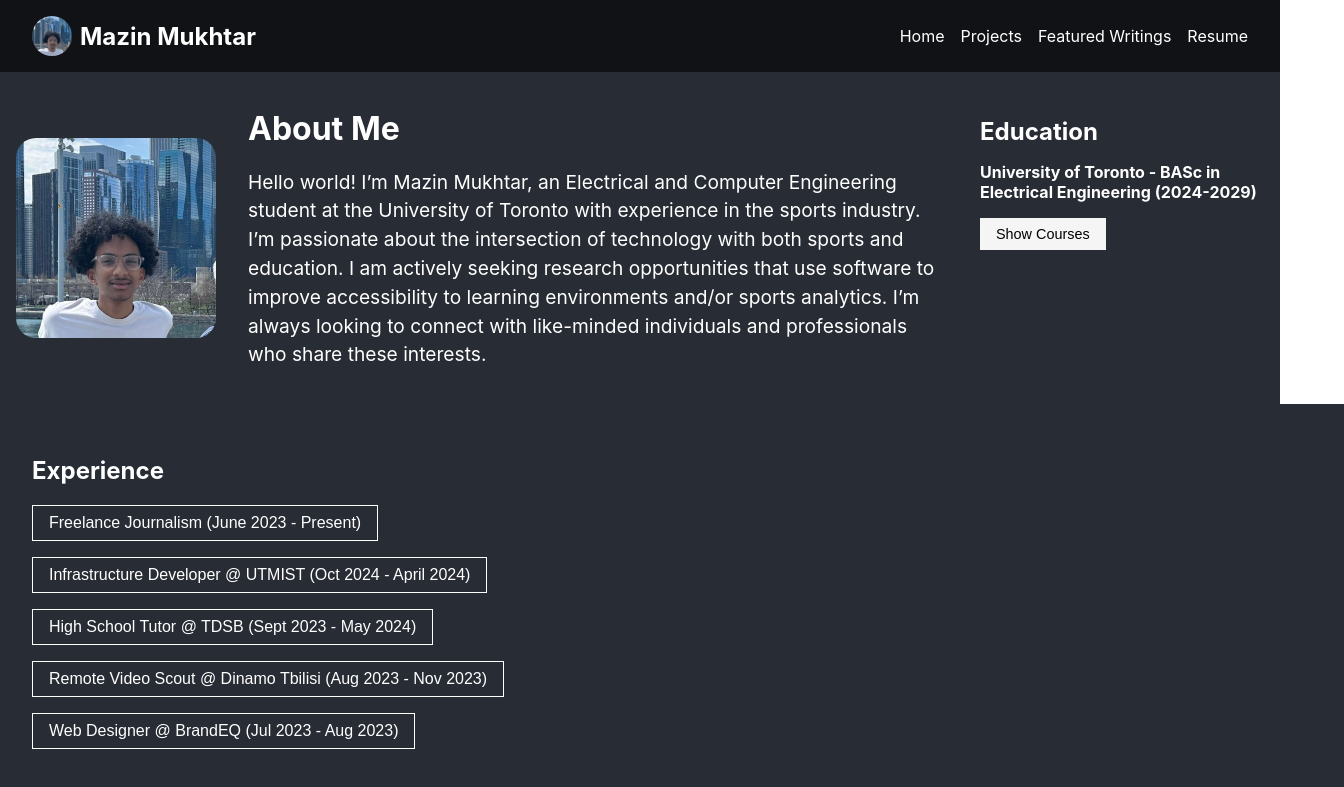
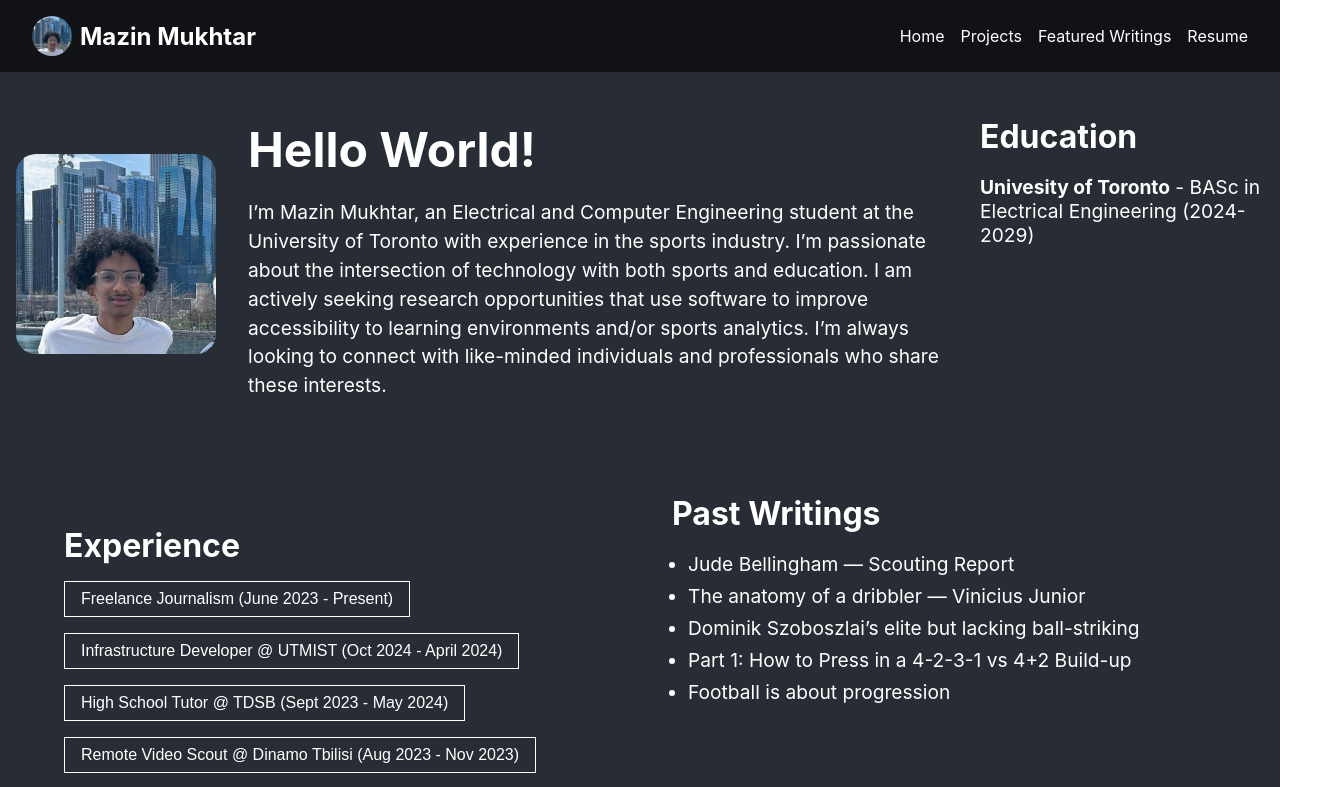
Before and after one commit to MazinMukhtar/mazinmukhtar.github.io, a React (Create React App) app: page / in a window 1280 px wide. Shown: the top 787 px of the page, 1344 px wide, since content can reach past the window. Built offline with nearby package versions, Linux system fonts and the light colour scheme.

Commit message:
Removed courses

```diff
--- a/src/App.css
+++ b/src/App.css
@@ -61,7 +61,7 @@
 }
 
 .about-me h1 {
-  font-size: 2rem;
+  font-size: 3rem;
   margin-bottom: 1rem;
 }
 
@@ -79,13 +79,13 @@
 }
 
 .education h1 {
-  font-size: 1.5rem;
+  font-size: 2rem;
   margin-bottom: 1rem;
   margin-top: 0rem;
 }
 
-.education h2 {
-  font-size: 1rem;
+.education p {
+  font-size: 1.2rem;
   margin-bottom: 0.5rem;
 }
 
@@ -103,16 +103,18 @@
 
 .coursework-toggle {
   margin-top: 0.5rem;
+  display: inline-block;
+  background: none;
+  border: 1px solid #fff;
+  color: #fff;
   padding: 0.5rem 1rem;
-  border: none;
-  background: whitesmoke;
   cursor: pointer;
-  font-size: 0.9rem;
+  font-size: 1rem;
 }
 
 .coursework {
   margin-top: 0.5rem;
-  font-size: 0.8rem;
+  font-size: 1rem;
 }
 
 .experience {
@@ -120,6 +122,11 @@
   background-color: #282c34;
   color: white;
   padding: 2rem;
+}
+
+.experience h1 {
+  font-size: 2rem;
+  margin-bottom: 1rem;
 }
 
 .experience-item {
@@ -146,8 +153,50 @@
 }
 
 .experience-detail a {
-  color: #61dafb;
+  color: white;
+  text-decoration: none;
+}
+
+.experience-detail a:hover {
   text-decoration: underline;
+}
+
+.experience-pair {
+  display: flex;
+  justify-content: space-between;
+  align-items: flex-start;
+  padding: 2rem;
+  background-color: #282c34;
+  color: white;
+}
+
+.experience, .past-writings {
+  width: 48%;
+}
+
+.past-writings h1 {
+  font-size: 2rem;
+  margin-bottom: 1rem;
+}
+
+.past-writings ul {
+  list-style: disc;
+  padding-left: 1rem;
+  font-size: 1.2rem;
+  color: white;
+}
+
+.past-writings li a {
+  text-decoration: none;
+  color: white;
+}
+
+.past-writings li a:hover {
+  text-decoration: underline;
+}
+
+.past-writings li {
+  margin-bottom: 0.5rem;
 }
 
 .site-footer {
@@ -158,6 +207,7 @@
   padding: 1rem;
   background-color: #111215;
   color: white;
+  padding-top: 2rem;
 }
 
 .site-footer h3 {
@@ -183,3 +233,9 @@
 .site-footer .social-links a:hover {
   text-decoration: underline;
 }
+
+.site-footer p {
+  margin-top: 0.5rem;
+  font-size: 0.8rem;
+  color: white;
+}
--- a/src/App.tsx
+++ b/src/App.tsx
@@ -1,5 +1,4 @@
 import React, { useState } from 'react';
-import logo from './logo.svg';
 import './App.css';
 import profileImage from './Picture.jpeg';
 
@@ -21,7 +20,8 @@ const experiences: ExperienceItem[] = [
     details: [
       { text: 'Guest Host on the Managing Madrid Podcast (Dec 2024)', url: 'https://www.youtube.com/watch?v=eYAY1CczULA' },
       { text: 'Guest Host on the Managing Madrid Podcast (Oct 2024)', url: 'https://www.youtube.com/watch?v=fWrc-KniYBc&ab_channel=ManagingMadrid' },
-      { text: 'Guest Host on the Managing Madrid Podcast (Aug 2024)', url: 'https://www.youtube.com/watch?time_continue=2&v=uTtx4c63lAE&embeds_referring_euri=https%3A%2F%2Fmazinmukhtar.notion.site%2F&source_ve_path=MjM4NTE' }
+      { text: 'Guest Host on the Managing Madrid Podcast (Aug 2024)', url: 'https://www.youtube.com/watch?time_continue=2&v=uTtx4c63lAE&embeds_referring_euri=https%3A%2F%2Fmazinmukhtar.notion.site%2F&source_ve_path=MjM4NTE' },
+      { text: 'Guest Writer for Madrid Xtra (June 2023)', url: 'https://gegenpress.substack.com/p/jude-bellingham-scouting-report' }
     ]
   },
   {
@@ -57,6 +57,14 @@ const experiences: ExperienceItem[] = [
   }
 ];
 
+const writings = [
+  { title: 'Jude Bellingham — Scouting Report', url: 'https://gegenpress.substack.com/p/jude-bellingham-scouting-report' },
+  { title: 'The anatomy of a dribbler — Vinicius Junior', url: 'https://mazinmukhtar.beehiiv.com/p/anatomy-dribbler-vincius-jnior' },
+  { title: 'Dominik Szoboszlai’s elite but lacking ball-striking', url: 'https://mazinmukhtar.beehiiv.com/p/dominik-szoboszlais-elite-lacking-ballstriking' },
+  { title: 'Part 1: How to Press in a 4-2-3-1 vs 4+2 Build-up', url: 'https://gegenpress.substack.com/p/part-1-how-to-press-in-a-4-2-3-142'},
+  { title: 'Football is about progression', url: 'https://mazinmukhtar.substack.com/p/football-is-about-progression'}
+];
+
 function App() {
   const [showCoursework, setShowCoursework] = useState(false);
   const [visibleExperiences, setVisibleExperiences] = useState<Record<string, boolean>>({});
@@ -67,6 +75,8 @@ function App() {
 
   return (
     <div className="app">
+      <title>Mazin Mukhtar</title>
+
       <header className="site-header">
         <div className="site-header__branding">
           <img src={profileImage} alt="Profile" className="header-profile-image" />
@@ -83,49 +93,23 @@ function App() {
       <main className="home-page" id="home">
         <img src={profileImage} className="profile-image" alt="profile" />
         <div className="about-me">
-          <h1>About Me</h1>
+          <h1>Hello World!</h1>
           <p>
-              Hello world! I’m Mazin Mukhtar, an Electrical and Computer Engineering student at the University of Toronto with experience in the sports industry. I’m passionate about the intersection of technology with both sports and education. I am actively seeking research opportunities that use software to improve accessibility to learning environments and/or sports analytics. I’m always looking to connect with like-minded individuals and professionals who share these interests.
+              I’m Mazin Mukhtar, an Electrical and Computer Engineering student at the University of Toronto with experience in the sports industry. I’m passionate about the intersection of technology with both sports and education. I am actively seeking research opportunities that use software to improve accessibility to learning environments and/or sports analytics. I’m always looking to connect with like-minded individuals and professionals who share these interests.
           </p>
         </div>
         <div className="education">
           <h1>Education</h1>
-          <h2>University of Toronto - BASc in Electrical Engineering (2024-2029)</h2>
-
-          <button
-            className="coursework-toggle"
-            onClick={() => setShowCoursework(prev => !prev)}
-          >
-            {showCoursework ? 'Hide Courses' : 'Show Courses'}
-          </button>
-
-          {showCoursework && (
-            <div className="coursework">
-              <ul>
-                <li>Calculus 1</li>
-                <li>Calculus 2</li>
-                <li>Linear Algebra</li>
-                <li>Engineering Chemistry & Materials Science</li>
-                <li>Electrical Fundamentals</li>
-                <li>Computer Fundamentals</li>
-                <li>Mechanics</li>
-                <li>Dynamics</li>
-                <li>Engineering Strategies & Practices 1</li>
-                <li>Engineering Strategies & Practices 2</li>
-              </ul>
-            </div>
-          )}
+          <p><strong>Univesity of Toronto</strong> - BASc in Electrical Engineering (2024-2029)</p>
         </div>
       </main>
 
-      <section className="experience" id="experience">
+<section className="experience-pair">
+        <div className="experience" id="experience">
           <h1>Experience</h1>
           {experiences.map(item => (
             <div key={item.id} className="experience-item">
-            <button
-              className="experience-toggle"
-              onClick={() => toggleExperience(item.id)}
-            >
+              <button className="experience-toggle" onClick={() => toggleExperience(item.id)}>
                 {item.title}
               </button>
               {visibleExperiences[item.id] && (
@@ -133,9 +117,7 @@ function App() {
                   {item.details.map((detail, idx) => (
                     <li key={idx}>
                       {detail.url ? (
-                      <a href={detail.url} target="_blank" rel="noopener noreferrer">
-                        {detail.text}
-                      </a>
+                        <a href={detail.url} target="_blank" rel="noopener noreferrer">{detail.text}</a>
                       ) : (
                         detail.text
                       )}
@@ -145,6 +127,18 @@ function App() {
               )}
             </div>
           ))}
+        </div>
+
+        <div className="past-writings" id="past-writings">
+          <h1>Past Writings</h1>
+          <ul>
+            {writings.map((w, i) => (
+              <li key={i}>
+                <a href={w.url} target="_blank" rel="noopener noreferrer">{w.title}</a>
+              </li>
+            ))}
+          </ul>
+        </div>
       </section>
 
       <footer className="site-footer" id="contact">
@@ -154,6 +148,7 @@ function App() {
           <a href="https://www.linkedin.com/in/mazin-mukhtar-120227292/" target="_blank" rel="noopener noreferrer">LinkedIn</a>
           <a href="mailto:mazin.mukhtar@mail.utoronto.ca">Email</a>
         </div>
+        <p>Site last updated on May 20, 2025</p>
       </footer>
     </div>
   );
```
Lines whose indentation alone changed are shown as unchanged.
